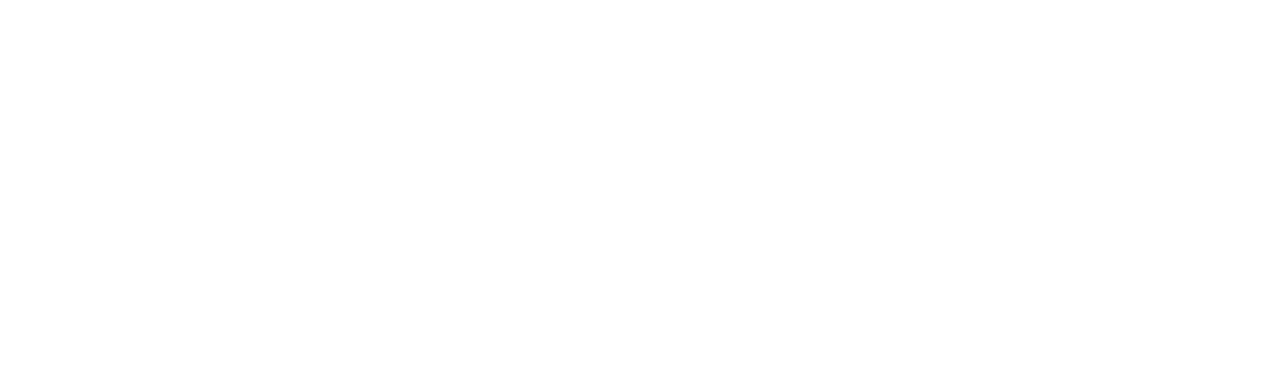
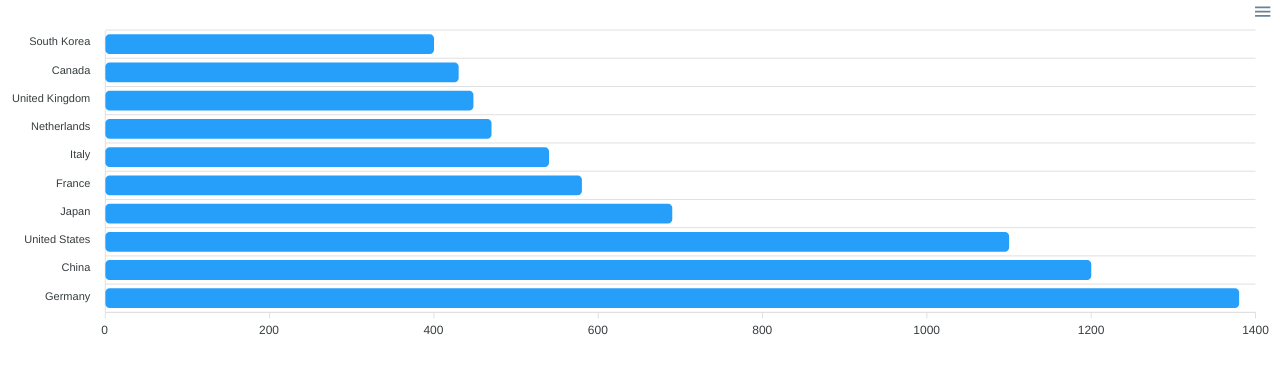
Before and after one commit to YasminMartinsDeBrito/minehr, a React (Create React App) app: page / in a window 1280 px wide. Shown: the top 374 px of the page. Built offline with nearby package versions, Linux system fonts and the light colour scheme.

Commit message:
feat: criei o grafico de barra simples no componente Bar e uma pagina de estilo

```diff
--- a/src/App.js
+++ b/src/App.js
@@ -1,11 +1,10 @@
-import { useState } from "react"
 
 import Bar from "./components/Bar";
 import Scatter from "./components/Scatter";
 
 function App() {
 
-  const [line, setLine] = useState()
+
 
   return (
     <>
--- a/src/components/Bar/index.jsx
+++ b/src/components/Bar/index.jsx
@@ -1,7 +1,39 @@
-import ApexCharts from "apexcharts";
+import ReactApexChart from "react-apexcharts";
+import "./styles.css"
+const Bar = () => {
+
+    const [list, SetList] = ([{
+        series: [{
+            data: [400, 430, 448, 470, 540, 580, 690, 1100, 1200, 1380]
+        }],
+        options: {
+            chart: {
+                type: 'bar',
+                height: 350
+            },
+            plotOptions: {
+                bar: {
+                    borderRadius: 4,
+                    horizontal: true,
+                }
+            },
+            dataLabels: {
+                enabled: false
+            },
+            xaxis: {
+                categories: ['South Korea', 'Canada', 'United Kingdom', 'Netherlands', 'Italy', 'France', 'Japan',
+                     'United States', 'China', 'Germany'
+                ],
+            }
+        }}])
+
+        return (
 
 
-const Bar = () => {
+      <div id="chart">
+        <ReactApexChart options={list.options} series={list.series} type="bar" height={350} />
+        </div>
+        )
 
-}
+    }
 export default Bar
--- /dev/null
+++ b/src/components/Bar/styles.css
@@ -0,0 +1,3 @@
+#chart{
+
+}
```
